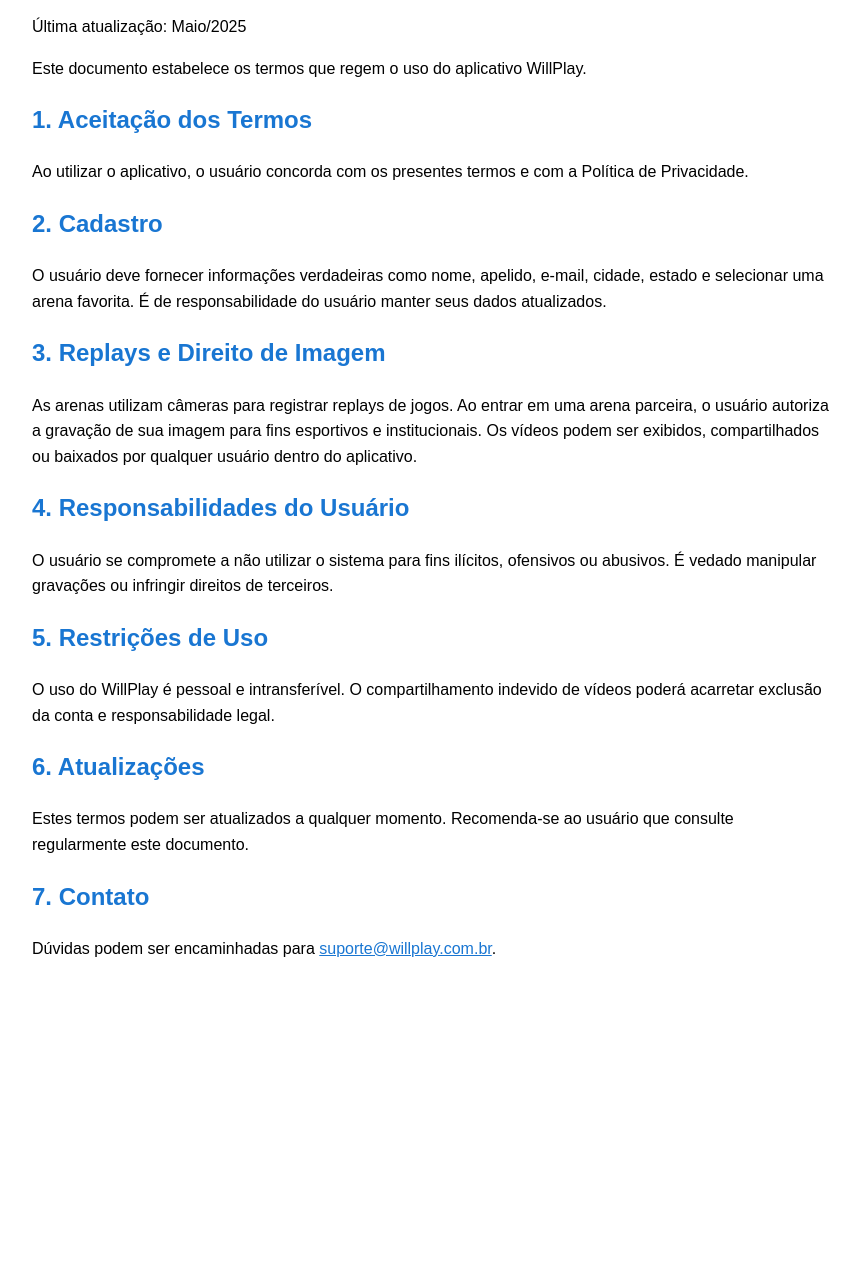
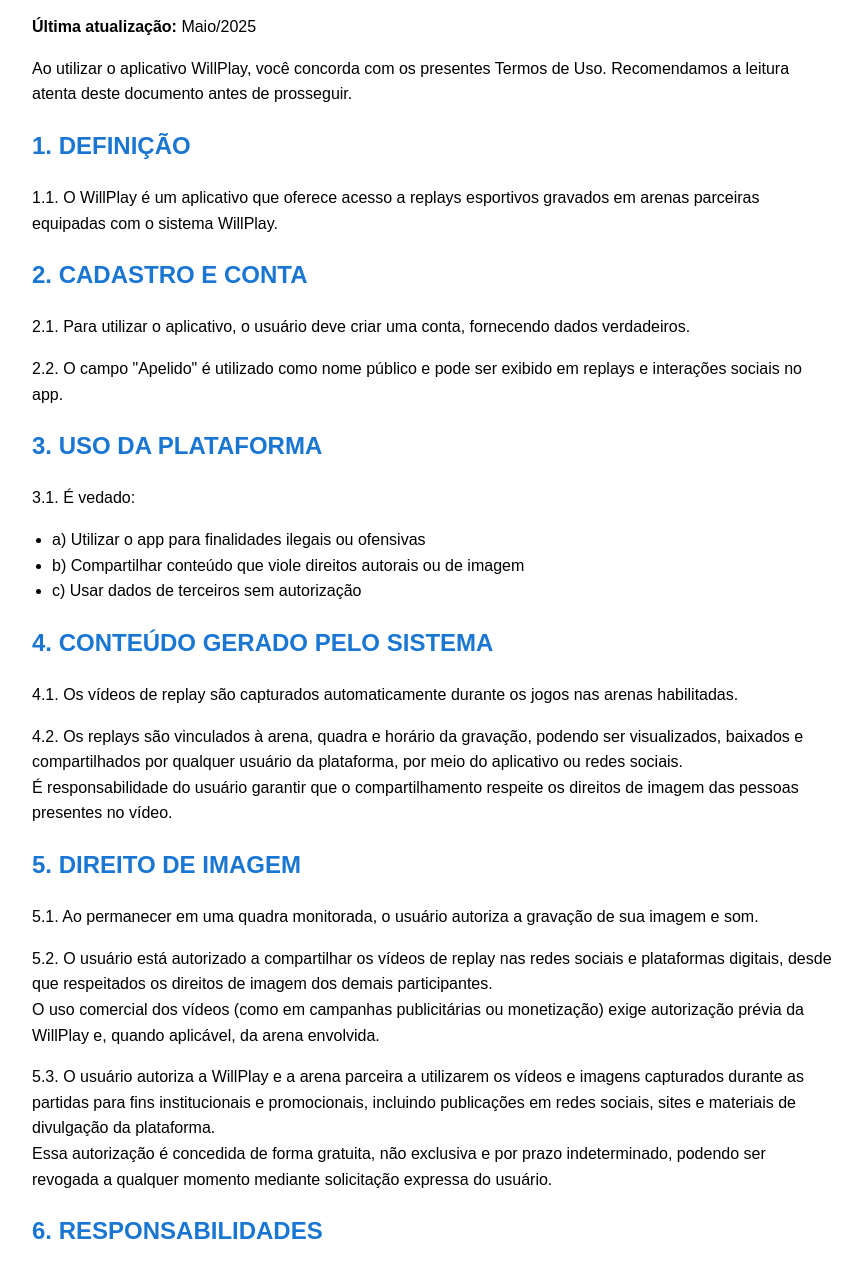
Before and after one commit to wbbarreto/willplay-site, a plain HTML site: page termos.html in a window 1280 px wide. Shown: the part 140-1407 px from the top of the page, without its empty margins (208-1070 px from the left). Before the commit the page ends 1177 px from the top, so only its background shows below. Drawn offline with Linux system fonts and the light colour scheme.

Commit message:
Add files via upload

```diff
--- a/termos.html
+++ b/termos.html
@@ -8,32 +8,63 @@
     body { font-family: Arial, sans-serif; max-width: 800px; margin: 40px auto; padding: 20px; line-height: 1.6; }
     h1, h2 { color: #1976d2; }
     a { color: #1976d2; }
+    ul { padding-left: 20px; }
   </style>
 </head>
 <body>
-  <h1>Termos de Uso – WillPlay</h1>
-  <p>Última atualização: Maio/2025</p>
-  <p>Este documento estabelece os termos que regem o uso do aplicativo WillPlay.</p>
+  <h1>TERMOS DE USO – WILLPLAY</h1>
+  <p><strong>Última atualização:</strong> Maio/2025</p>
+  <p>Ao utilizar o aplicativo WillPlay, você concorda com os presentes Termos de Uso. Recomendamos a leitura atenta deste documento antes de prosseguir.</p>
 
-  <h2>1. Aceitação dos Termos</h2>
-  <p>Ao utilizar o aplicativo, o usuário concorda com os presentes termos e com a Política de Privacidade.</p>
+  <h2>1. DEFINIÇÃO</h2>
+  <p>1.1. O WillPlay é um aplicativo que oferece acesso a replays esportivos gravados em arenas parceiras equipadas com o sistema WillPlay.</p>
 
-  <h2>2. Cadastro</h2>
-  <p>O usuário deve fornecer informações verdadeiras como nome, apelido, e-mail, cidade, estado e selecionar uma arena favorita. É de responsabilidade do usuário manter seus dados atualizados.</p>
+  <h2>2. CADASTRO E CONTA</h2>
+  <p>2.1. Para utilizar o aplicativo, o usuário deve criar uma conta, fornecendo dados verdadeiros.</p>
+  <p>2.2. O campo "Apelido" é utilizado como nome público e pode ser exibido em replays e interações sociais no app.</p>
 
-  <h2>3. Replays e Direito de Imagem</h2>
-  <p>As arenas utilizam câmeras para registrar replays de jogos. Ao entrar em uma arena parceira, o usuário autoriza a gravação de sua imagem para fins esportivos e institucionais. Os vídeos podem ser exibidos, compartilhados ou baixados por qualquer usuário dentro do aplicativo.</p>
+  <h2>3. USO DA PLATAFORMA</h2>
+  <p>3.1. É vedado:</p>
+  <ul>
+    <li>a) Utilizar o app para finalidades ilegais ou ofensivas</li>
+    <li>b) Compartilhar conteúdo que viole direitos autorais ou de imagem</li>
+    <li>c) Usar dados de terceiros sem autorização</li>
+  </ul>
 
-  <h2>4. Responsabilidades do Usuário</h2>
-  <p>O usuário se compromete a não utilizar o sistema para fins ilícitos, ofensivos ou abusivos. É vedado manipular gravações ou infringir direitos de terceiros.</p>
+  <h2>4. CONTEÚDO GERADO PELO SISTEMA</h2>
+  <p>4.1. Os vídeos de replay são capturados automaticamente durante os jogos nas arenas habilitadas.</p>
+  <p>4.2. Os replays são vinculados à arena, quadra e horário da gravação, podendo ser visualizados, baixados e compartilhados por qualquer usuário da plataforma, por meio do aplicativo ou redes sociais.<br>
+  É responsabilidade do usuário garantir que o compartilhamento respeite os direitos de imagem das pessoas presentes no vídeo.</p>
 
-  <h2>5. Restrições de Uso</h2>
-  <p>O uso do WillPlay é pessoal e intransferível. O compartilhamento indevido de vídeos poderá acarretar exclusão da conta e responsabilidade legal.</p>
+  <h2>5. DIREITO DE IMAGEM</h2>
+  <p>5.1. Ao permanecer em uma quadra monitorada, o usuário autoriza a gravação de sua imagem e som.</p>
+  <p>5.2. O usuário está autorizado a compartilhar os vídeos de replay nas redes sociais e plataformas digitais, desde que respeitados os direitos de imagem dos demais participantes.<br>
+  O uso comercial dos vídeos (como em campanhas publicitárias ou monetização) exige autorização prévia da WillPlay e, quando aplicável, da arena envolvida.</p>
+  <p>5.3. O usuário autoriza a WillPlay e a arena parceira a utilizarem os vídeos e imagens capturados durante as partidas para fins institucionais e promocionais, incluindo publicações em redes sociais, sites e materiais de divulgação da plataforma.<br>
+  Essa autorização é concedida de forma gratuita, não exclusiva e por prazo indeterminado, podendo ser revogada a qualquer momento mediante solicitação expressa do usuário.</p>
 
-  <h2>6. Atualizações</h2>
-  <p>Estes termos podem ser atualizados a qualquer momento. Recomenda-se ao usuário que consulte regularmente este documento.</p>
+  <h2>6. RESPONSABILIDADES</h2>
+  <p>6.1. O usuário é responsável pelas ações realizadas com sua conta.</p>
+  <p>6.2. A WillPlay não se responsabiliza por:</p>
+  <ul>
+    <li>a) Problemas técnicos oriundos do dispositivo do usuário</li>
+    <li>b) Conteúdo gravado que não tenha relação direta com a operação do sistema</li>
+    <li>c) Ações de terceiros nas arenas</li>
+  </ul>
 
-  <h2>7. Contato</h2>
-  <p>Dúvidas podem ser encaminhadas para <a href="mailto:suporte@willplay.com.br">suporte@willplay.com.br</a>.</p>
+  <h2>7. SUSPENSÃO OU EXCLUSÃO DE CONTA</h2>
+  <p>7.1. A WillPlay poderá suspender ou excluir contas que violem estes termos, sem aviso prévio.</p>
+
+  <h2>8. PROPRIEDADE INTELECTUAL</h2>
+  <p>8.1. O aplicativo, sua marca, design e funcionalidades são de propriedade da WillPlay, sendo proibido o uso indevido.</p>
+
+  <h2>9. ALTERAÇÕES</h2>
+  <p>9.1. A WillPlay pode modificar estes termos a qualquer momento, com aviso prévio no app.</p>
+
+  <h2>10. FORO E LEGISLAÇÃO</h2>
+  <p>10.1. Estes termos são regidos pelas leis brasileiras. Eventuais disputas serão solucionadas no foro da comarca de [sua cidade].</p>
+
+  <p>Em caso de dúvidas, contate-nos:<br>
+  📧 <a href="mailto:suporte@willplay.com.br">suporte@willplay.com.br</a></p>
 </body>
 </html>
```
